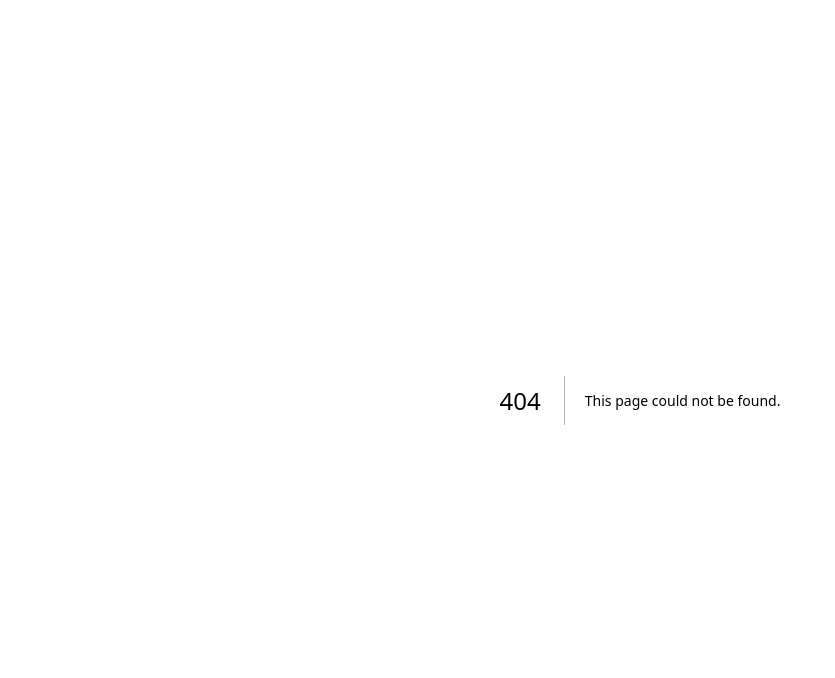
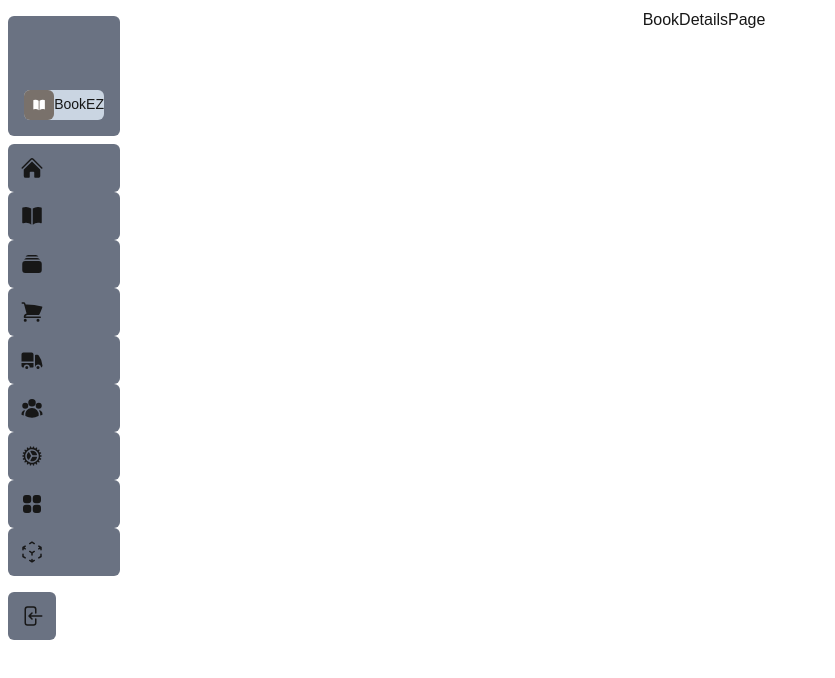
Before and after one commit to lmcconneughey/BookEZ, a Next.js app in the folder book-ez/: page /store/cart in a window 1280 px wide. Before the commit this address had no page. Shown: the top 678 px of the page, without its empty margins (0-835 px from the left). Built offline with nearby package versions, Linux system fonts and the light colour scheme.

Commit message:
added static nav bar, added logos to navbar linked and routed, created a dynamic rout for API calls

```diff
--- a/book-ez/src/app/page.js
+++ b/book-ez/src/app/page.js
@@ -24,7 +24,7 @@ export default function Home() {
         <div>
           <Link
           className="bg-stone-500 text-white rounded-md p-2"
-          href=""
+          href="/store"
           >Take me the store</Link>
         </div>
       </div>
--- /dev/null
+++ b/book-ez/src/app/store/[id]/page.js
@@ -0,0 +1,12 @@
+'use client'
+import * as React from 'react'
+const BookDetailsPage = ({params}) => {
+
+    const { id } = React.use(params)
+    console.log(id)
+    return(
+        <div>BookDetailsPage</div>
+    )
+}
+
+export default BookDetailsPage
--- /dev/null
+++ b/book-ez/src/app/store/about/page.js
@@ -0,0 +1,7 @@
+const About = () => {
+    return(
+        <div>About</div>
+    )
+}
+
+export default About
--- /dev/null
+++ b/book-ez/src/app/store/communities/page.js
@@ -0,0 +1,7 @@
+const Communities = () => {
+    return(
+        <div>Communities</div>
+    )
+}
+
+export default Communities
--- /dev/null
+++ b/book-ez/src/app/store/layout.js
@@ -0,0 +1,21 @@
+import Sidebar from "../ui/sidebar/Sidebar"
+
+
+export const metadata = {
+    title: "Book-EZ - Buy & Rent Books",
+    description: "An online store to sell and rent used Books"
+}
+// we can bettter use cart data store level, not further globaly
+export default function BookStoreLayout ({children}) {
+    return (
+
+            <div className="flex xs:flex-col sm:flex-col md:flex-row lg:flex-row xl:flex-row min-h-screen">
+              <Sidebar />
+                <div className="flex flex-wrap p-2 justify-center w-full">
+
+                    {children}
+                </div>
+            </div>
+
+    )
+}
--- /dev/null
+++ b/book-ez/src/app/store/page.js
@@ -0,0 +1,9 @@
+
+
+const BookListPage = async () => {
+
+
+    return(<div>Book List Page</div>)
+
+}
+export default BookListPage
--- /dev/null
+++ b/book-ez/src/app/store/track-order/page.js
@@ -0,0 +1,7 @@
+const TrackOrder = () => {
+    return(
+        <div>Track Order</div>
+    )
+}
+
+export default TrackOrder
--- /dev/null
+++ b/book-ez/src/app/ui/sidebar/Logo.js
@@ -0,0 +1,12 @@
+import {BookOpenIcon} from '@heroicons/react/24/solid'
+
+const Logo = () => {
+    return(
+        <div className='flex flex-row items-center text-while leading:none'>
+            <BookOpenIcon className="bg-stone-500 text-white rounded-md p-2" />
+            <p className='text-[14px] m1-1'>BookEZ</p>
+        </div>
+    )
+}
+
+export default Logo
--- /dev/null
+++ b/book-ez/src/app/ui/sidebar/NavLinks.js
@@ -0,0 +1,51 @@
+'use client'
+
+import Link from "next/link";
+
+import {
+    BookOpenIcon,
+    CogIcon,
+    CubeTransparentIcon,
+    HomeIcon,
+    RectangleStackIcon,
+    Squares2X2Icon,
+    TruckIcon,
+    ShoppingCartIcon,
+    UserGroupIcon
+    } from "@heroicons/react/24/solid"
+
+const links = [
+    {name: 'Home', href: '/', icon: HomeIcon},
+    {name: 'Books', href: '/store', icon: BookOpenIcon},
+    {name: 'Sell or Lend', href: '/store/sell-lend', icon: RectangleStackIcon},
+    {name: 'Cart', href: '/store/cart', icon: ShoppingCartIcon},
+    {name: 'Track Order', href: '/store/track', icon: TruckIcon},
+    {name: 'Community', href: '/store/community', icon: UserGroupIcon},
+    {name: 'Settings', href: '/store/settings', icon: CogIcon},
+    {name: 'About', href: '/store/about', icon: Squares2X2Icon},
+    {name: 'Admin', href: '/store/Admin', icon: CubeTransparentIcon},
+]
+
+const NavLinks = () => {
+    return(
+    <div>
+        {
+    links.map((link) => {
+        const IconComponent = link.icon
+        return(
+            <Link
+            key={link.name}
+            href={link.href}
+            className="flex h-[48px] grow items-center justify-center gap-2 rounded-md bg-gray-500 p-3 text-sm font-medium hover:bg-sky-100 hover:text-purple-600 md:flex-none md:justify-start md:p-2 md:px-3"
+            > {/*needs re style */}
+            <IconComponent className="w-6" />{/** dor every icon in our array, a component is rendered */}
+            </Link>
+
+        )
+    })
+}
+    </div>
+    )
+}
+
+export default NavLinks
--- /dev/null
+++ b/book-ez/src/app/ui/sidebar/Sidebar.js
@@ -0,0 +1,29 @@
+import Link from "next/link"
+import NavLinks from "./NavLinks"
+import Logo from "../sidebar/Logo"
+import {ArrowLeftEndOnRectangleIcon} from '@heroicons/react/24/solid'
+
+const Sidebar = () => {
+    return(
+        <div className="flex h-full flex-col px-3 py-4 md:px-2">
+            <Link
+                href="/store"
+                className="mb-2 flex h-20 items-end justify-start rounded-md bg-gray-500 p-4 md:h-30"
+            >
+                <div className="w-20 md:w-20 bg-slate-300 rounded-md">
+                    <Logo />
+                </div>
+            </Link>{/**<< we'll have a static logo/link back to our store */}
+            <div className="flex flex-wrap gap-2 justify-center md:grow flex-row md:justify-between space-x-2 md:flex-col md:space-x-0 md:space-y-2">
+                <NavLinks />
+                <form>
+                    <button className="flex h-[48px] grow items-center justify-center gap-2 rounded-md bg-gray-500 p-3 text-sm font-medium hover:bg-sky-100 hover:text-purple-600 md:flex-none md:justify-start md:px-3">
+                        <ArrowLeftEndOnRectangleIcon className="w-6" />
+                    </button>
+                </form>
+            </div>
+        </div>
+    )
+}
+
+export default Sidebar
```
